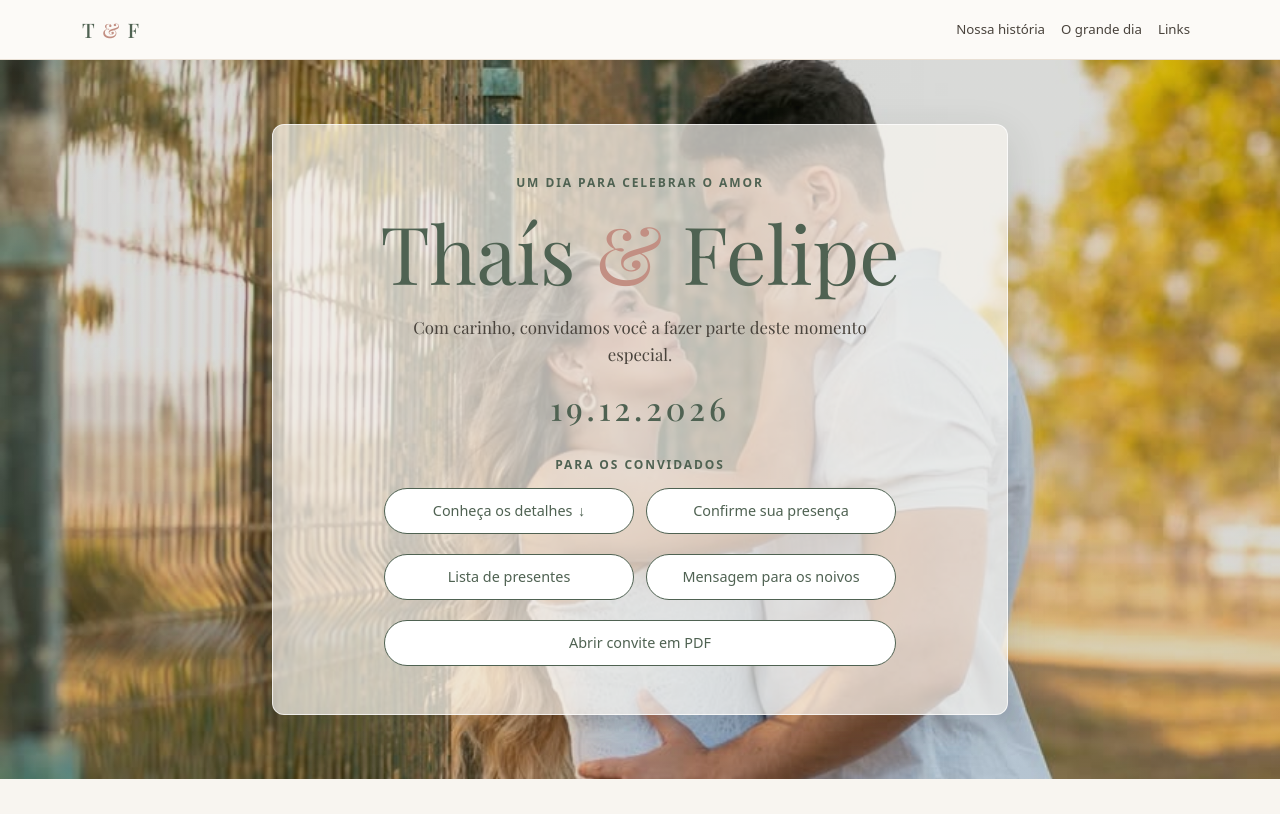
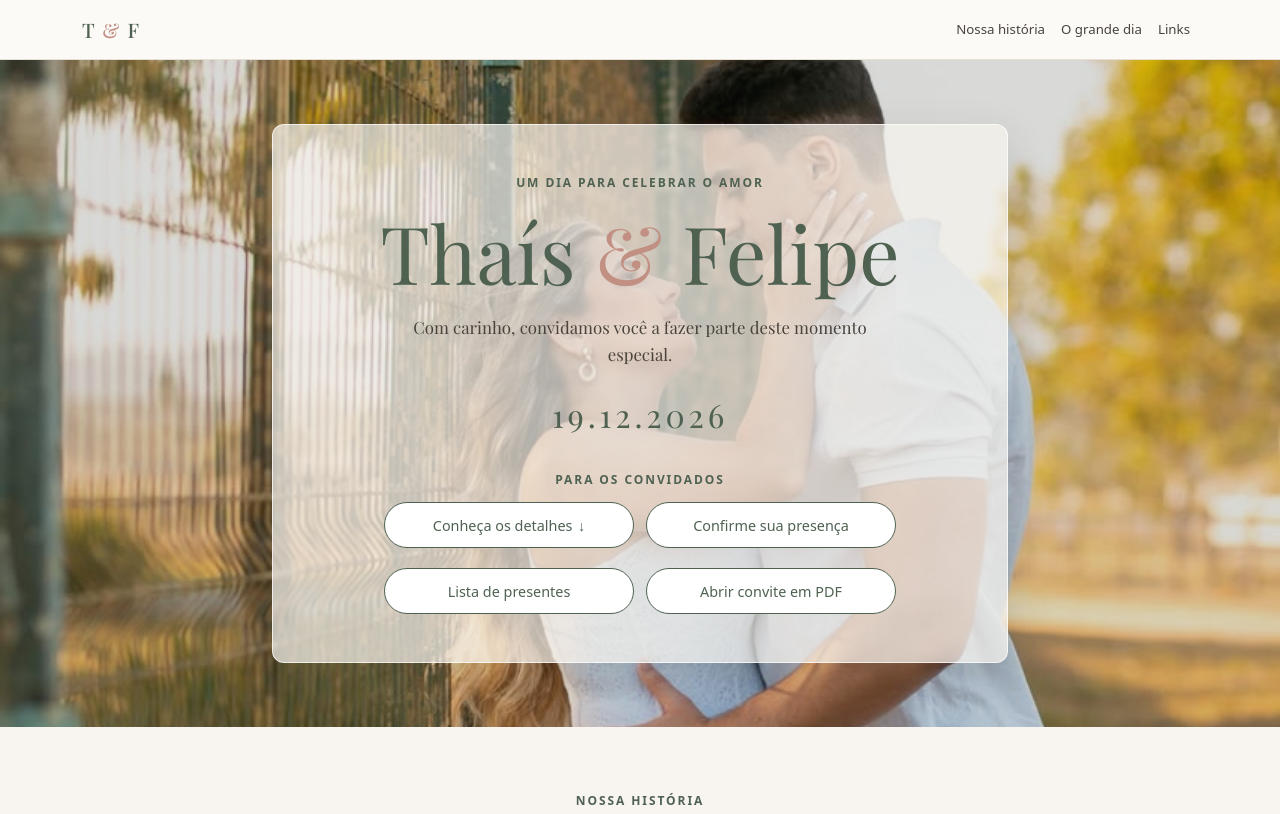
Before and after one commit to arthurk88/Thais, a plain HTML site: page index.html in a window 1280 px wide. Shown: the top 814 px of the page. Drawn offline with nearby package versions, Linux system fonts and the light colour scheme.

Commit message:
Update: 🔄 index

```diff
--- a/index.html
+++ b/index.html
@@ -29,14 +29,13 @@
         <p class="chamada-capa">Um dia para celebrar o amor</p>
         <h1 class="nomes-capa">Thaís <span>&</span> Felipe</h1>
         <p class="subtitulo-capa">Com carinho, convidamos você a fazer parte deste momento especial.</p>
-        <h3 class="data-capa">19.12.2026</h3>
+        <p class="data-capa">19.12.2026</p>
         <p class="sobrelinha" id="titulo-acoes">Para os convidados</p>
         <div class="acoes-capa" id="links" role="group" aria-labelledby="titulo-acoes">
           <a class="btn botao-capa botao-secundario" href="#detalhes">Conheça os detalhes <span aria-hidden="true">↓</span></a>
-          <a class="btn botao-link" href="https://casamentothaisefelipe.my.canva.site" target="_blank" rel="noopener noreferrer">Confirme sua presença <span class="texto-acessivel">(abre em nova aba)</span></a>
+          <a class="btn botao-link" href="https://docs.google.com/forms/d/e/1FAIpQLScR_0YWxOcy3mi7Zb4eFU75xSAF1trBKTN6dq7d829cv-2dHA/viewform" target="_blank" rel="noopener noreferrer">Confirme sua presença <span class="texto-acessivel">(abre em nova aba)</span></a>
           <a class="btn botao-link" href="https://casamentothaisefelipe.meuchadepanela.com.br/#/" target="_blank" rel="noopener noreferrer">Lista de presentes <span class="texto-acessivel">(abre em nova aba)</span></a>
-          <a class="btn botao-link" href="https://casamentothaisefelipe.my.canva.site" target="_blank" rel="noopener noreferrer">Mensagem para os noivos <span class="texto-acessivel">(abre em nova aba)</span></a>
-          <a class="btn botao-capa botao-secundario botao-pdf" href="CONVITE%20CASAMENTO%20THAI%CC%81S%20E%20FELIPE%20.pdf">Abrir convite em PDF</a>
+          <a class="btn botao-link" href="CONVITE%20CASAMENTO%20THAI%CC%81S%20E%20FELIPE%20.pdf" target="_blank"  rel="noopener noreferrer" >Abrir convite em PDF</a>
         </div>
       </div>
     </header>
```
